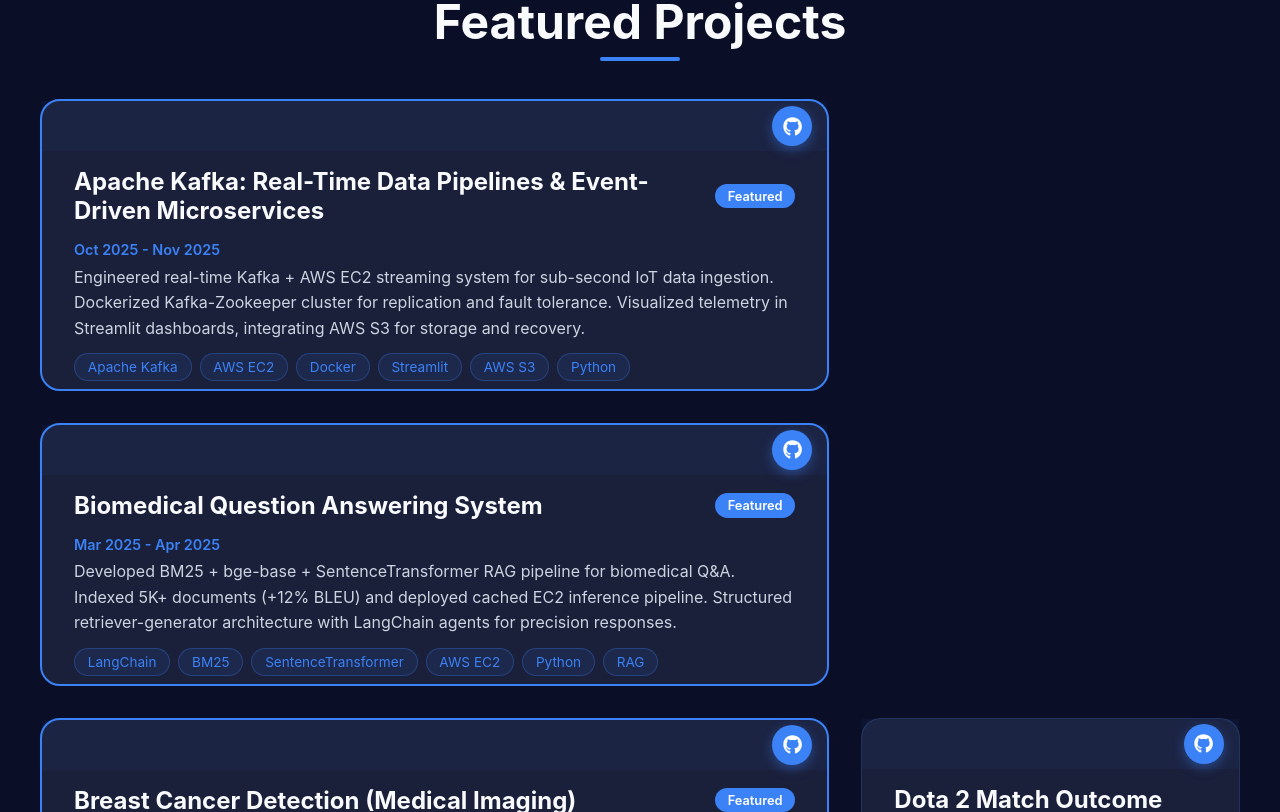
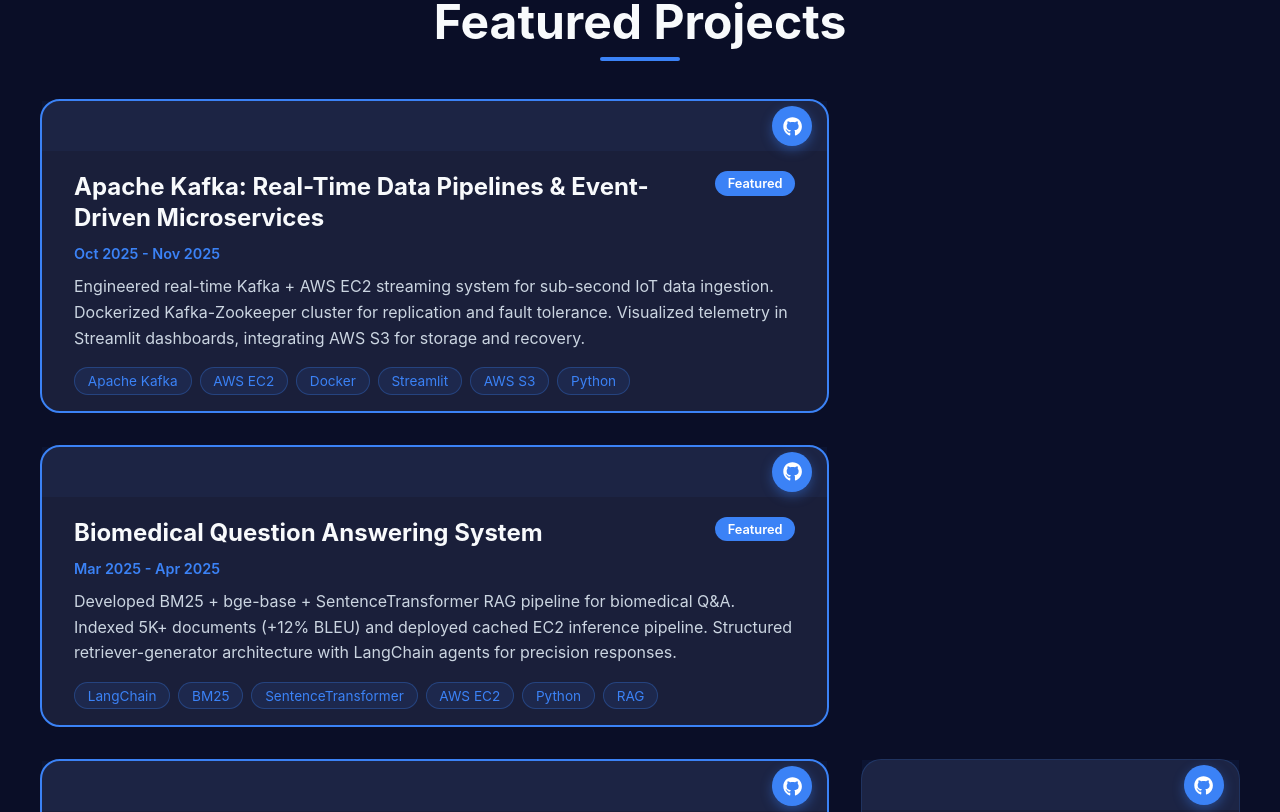
Before and after one commit to aryamanjalali/portfolio-website, a React (Vite) app: page / in a window 1280 px wide. Shown: the part 5308-6120 px from the top of the page. Built offline with nearby package versions, Linux system fonts and the light colour scheme.

Commit message:
Standardize project card layout to match Biomedical example

```diff
--- a/src/components/Projects.css
+++ b/src/components/Projects.css
@@ -30,7 +30,7 @@
 .project-card .project-content {
   overflow: hidden;
   border-radius: 0 0 20px 20px;
-  padding: 1rem 2rem 0.5rem 2rem;
+  padding: 1.25rem 2rem 1rem 2rem;
 }
 
 .project-card:hover {
@@ -88,13 +88,17 @@
 .project-header {
   display: flex;
   justify-content: space-between;
-  align-items: center;
-  margin-bottom: 1rem;
+  align-items: flex-start;
+  margin-bottom: 0.75rem;
+  gap: 1rem;
 }
 
 .project-header h3 {
   font-size: 1.5rem;
   color: var(--dark-text);
+  margin: 0;
+  flex: 1;
+  line-height: 1.3;
 }
 
 .featured-badge {
@@ -110,20 +114,20 @@
   color: var(--primary-color);
   font-size: 0.9rem;
   font-weight: 600;
-  margin-bottom: 0.4rem;
+  margin-bottom: 0.75rem;
 }
 
 .project-description {
   color: var(--light-text);
   line-height: 1.6;
-  margin-bottom: 0.75rem;
+  margin-bottom: 1rem;
 }
 
 .project-technologies {
   display: flex;
   flex-wrap: wrap;
   gap: 0.5rem;
-  margin-top: 0.5rem;
+  margin-top: 0;
   margin-bottom: 0;
 }
 
```
